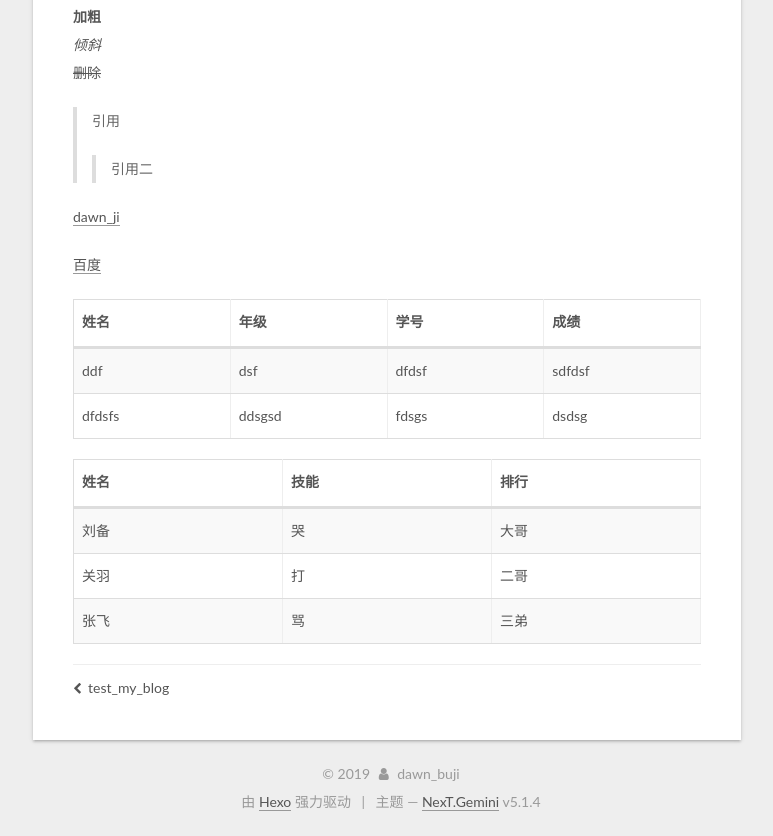
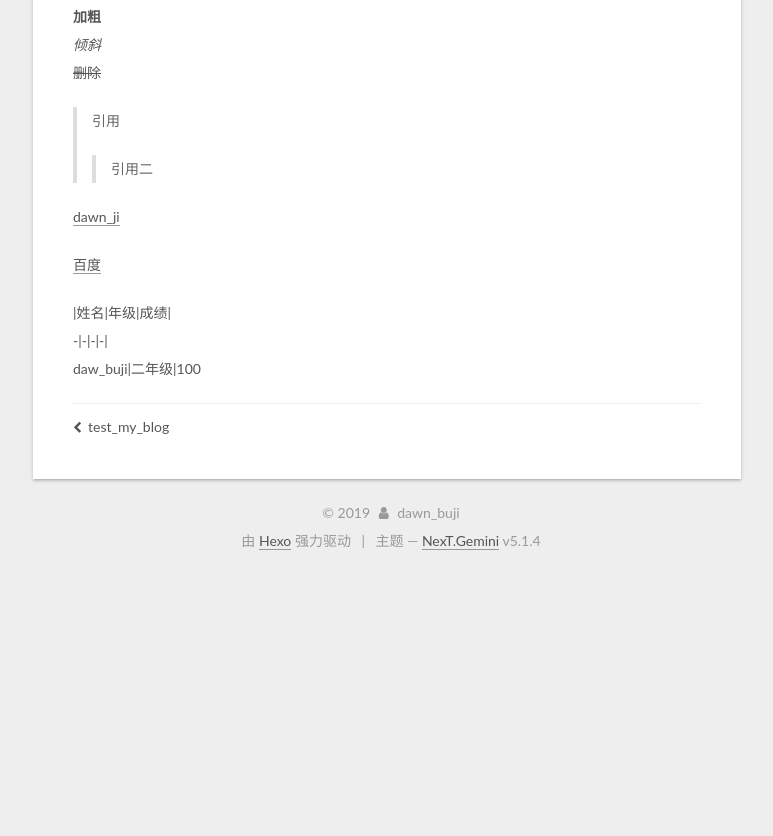
Before and after one commit to dawnbuji/dawnbuji.github.io, a plain HTML site: page 2019/07/25/dawn-buji/index.html in a window 1280 px wide. Shown: the part 1038-1874 px from the top of the page, without its empty margins (379-1152 px from the left). After the commit the page ends 1613 px from the top, so only its background shows below. Drawn offline with Linux system fonts and the light colour scheme.

Commit message:
Site updated: 2019-08-01 09:54:13

```diff
--- a/2019/07/25/dawn-buji/index.html
+++ b/2019/07/25/dawn-buji/index.html
@@ -79,17 +79,17 @@
 
 
 
-<meta name="description" content="放纵不羁World 记录生活 666 放暑假的第二十五天   现目标 二十天搭建好新小车 准备数学建模比赛 温习高数知识，准备数学竞赛   理想 不谈理想    记录生活  人生如梦，一尊还酹江月 竹杖芒鞋轻胜马，一蓑烟雨任平生   学习  学习习惯 学习专注力 学习方法   加粗倾斜删除  引用  引用二   dawn_ji 百度    姓名 年级 学号 成绩    ddf dsf dfdsf">
+<meta name="description" content="放纵不羁World 记录生活 666 放暑假的第二十五天   现目标 二十天搭建好新小车 准备数学建模比赛 温习高数知识，准备数学竞赛   理想 不谈理想    记录生活  人生如梦，一尊还酹江月 竹杖芒鞋轻胜马，一蓑烟雨任平生   学习  学习习惯 学习专注力 学习方法   加粗倾斜删除  引用  引用二   dawn_ji 百度 |姓名|年级|成绩|-|-|-|-|daw_buji|二年级|1">
 <meta property="og:type" content="article">
 <meta property="og:title" content="dawn_buji">
 <meta property="og:url" content="https://github.com/dawnbuji/dawnbuji.github.io/2019/07/25/dawn-buji/index.html">
 <meta property="og:site_name" content="dawn_buji&#39;s Blog">
-<meta property="og:description" content="放纵不羁World 记录生活 666 放暑假的第二十五天   现目标 二十天搭建好新小车 准备数学建模比赛 温习高数知识，准备数学竞赛   理想 不谈理想    记录生活  人生如梦，一尊还酹江月 竹杖芒鞋轻胜马，一蓑烟雨任平生   学习  学习习惯 学习专注力 学习方法   加粗倾斜删除  引用  引用二   dawn_ji 百度    姓名 年级 学号 成绩    ddf dsf dfdsf">
+<meta property="og:description" content="放纵不羁World 记录生活 666 放暑假的第二十五天   现目标 二十天搭建好新小车 准备数学建模比赛 温习高数知识，准备数学竞赛   理想 不谈理想    记录生活  人生如梦，一尊还酹江月 竹杖芒鞋轻胜马，一蓑烟雨任平生   学习  学习习惯 学习专注力 学习方法   加粗倾斜删除  引用  引用二   dawn_ji 百度 |姓名|年级|成绩|-|-|-|-|daw_buji|二年级|1">
 <meta property="og:locale" content="zh-Hans">
-<meta property="og:updated_time" content="2019-07-31T10:32:48.610Z">
+<meta property="og:updated_time" content="2019-08-01T01:51:20.442Z">
 <meta name="twitter:card" content="summary">
 <meta name="twitter:title" content="dawn_buji">
-<meta name="twitter:description" content="放纵不羁World 记录生活 666 放暑假的第二十五天   现目标 二十天搭建好新小车 准备数学建模比赛 温习高数知识，准备数学竞赛   理想 不谈理想    记录生活  人生如梦，一尊还酹江月 竹杖芒鞋轻胜马，一蓑烟雨任平生   学习  学习习惯 学习专注力 学习方法   加粗倾斜删除  引用  引用二   dawn_ji 百度    姓名 年级 学号 成绩    ddf dsf dfdsf">
+<meta name="twitter:description" content="放纵不羁World 记录生活 666 放暑假的第二十五天   现目标 二十天搭建好新小车 准备数学建模比赛 温习高数知识，准备数学竞赛   理想 不谈理想    记录生活  人生如梦，一尊还酹江月 竹杖芒鞋轻胜马，一蓑烟雨任平生   学习  学习习惯 学习专注力 学习方法   加粗倾斜删除  引用  引用二   dawn_ji 百度 |姓名|年级|成绩|-|-|-|-|daw_buji|二年级|1">
 
 
 
@@ -338,52 +338,7 @@
 </blockquote>
 <p><a href="https://www.buji.org.cn" target="_blank" rel="noopener">dawn_ji</a></p>
 <p><a href="https://www.baidu.com" target="_blank" rel="noopener">百度</a></p>
-<table>
-<thead>
-<tr>
-<th>姓名</th>
-<th>年级</th>
-<th>学号</th>
-<th>成绩</th>
-</tr>
-</thead>
-<tbody><tr>
-<td>ddf</td>
-<td>dsf</td>
-<td>dfdsf</td>
-<td>sdfdsf</td>
-</tr>
-<tr>
-<td>dfdsfs</td>
-<td>ddsgsd</td>
-<td>fdsgs</td>
-<td>dsdsg</td>
-</tr>
-</tbody></table>
-<table>
-<thead>
-<tr>
-<th>姓名</th>
-<th align="center">技能</th>
-<th align="right">排行</th>
-</tr>
-</thead>
-<tbody><tr>
-<td>刘备</td>
-<td align="center">哭</td>
-<td align="right">大哥</td>
-</tr>
-<tr>
-<td>关羽</td>
-<td align="center">打</td>
-<td align="right">二哥</td>
-</tr>
-<tr>
-<td>张飞</td>
-<td align="center">骂</td>
-<td align="right">三弟</td>
-</tr>
-</tbody></table>
+<p>|姓名|年级|成绩|<br>-|-|-|-|<br>daw_buji|二年级|100</p>
 
 
     </div>
--- a/css/main.css
+++ b/css/main.css
@@ -1823,7 +1823,7 @@ pre .javascript .function {
   width: 4px;
   height: 4px;
   border-radius: 50%;
-  background: #7cff85;
+  background: #9d61c3;
 }
 .links-of-blogroll {
   font-size: 13px;
```
Also changed, not shown: index.html (+1 -46 lines).
